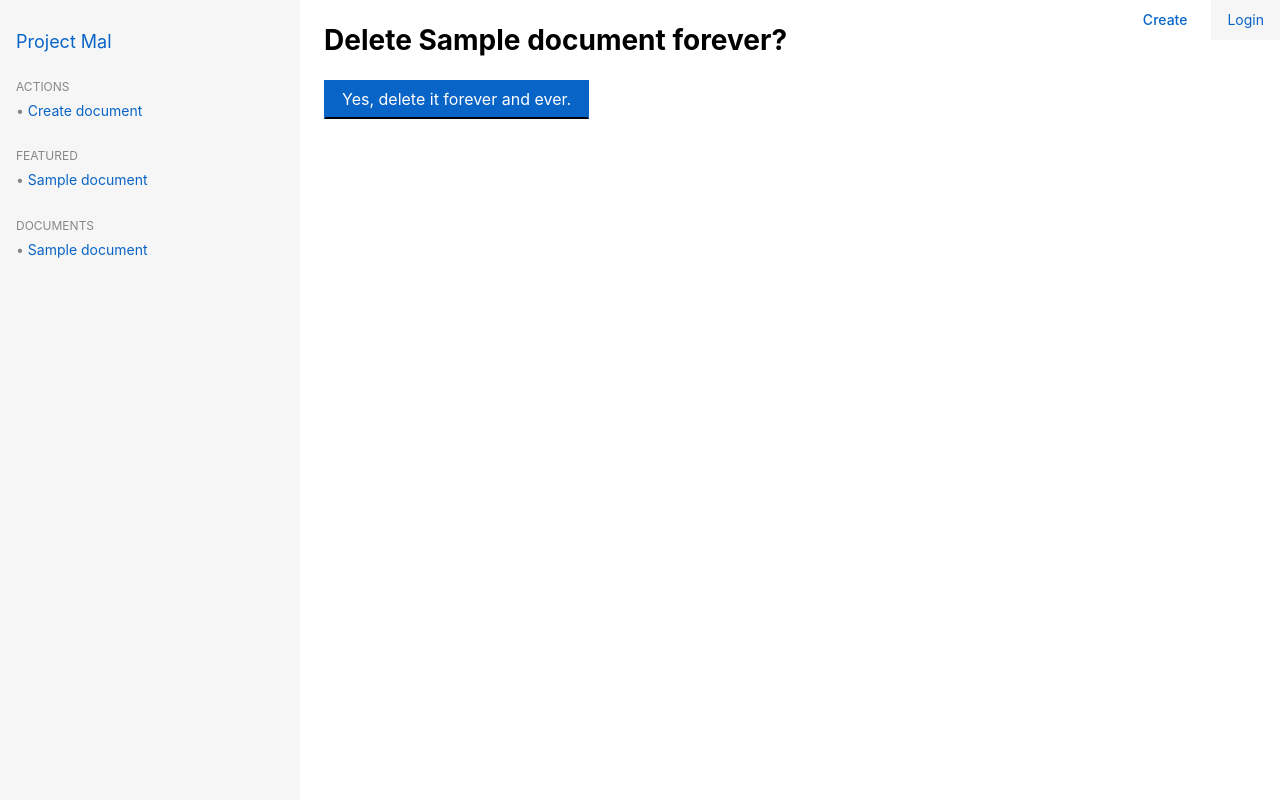
After one commit to sirodoht/mal, a Django app: page /documents/1/delete/ in a window 1280 px wide. The commit adds this page. Run offline with Django 3.2, Linux system fonts and the light colour scheme; tables that the repository leaves empty hold one stand-in row (values such as "Sample post").

Commit message:
add delete ui functionality

```diff
--- /dev/null
+++ b/main/templates/main/document_confirm_delete.html
@@ -0,0 +1,11 @@
+{% extends 'main/layout.html' %}
+
+{% block content %}
+<main>
+    <h1>Delete {{ document.title }} forever?</h1>
+    <form method="post">
+        {% csrf_token %}
+        <input type="submit" value="Yes, delete it forever and ever.">
+    </form>
+</main>
+{% endblock %}
--- a/main/templates/main/document_detail.html
+++ b/main/templates/main/document_detail.html
@@ -13,7 +13,7 @@
 <aside class="rightbar">
     <a href="{% url 'main:document_update' document.id %}">Edit document</a>
     <br>--
-    <br><a href="#">Del</a>
+    <br><a href="{% url 'main:document_delete' document.id %}">Del</a>
     <br>--
     <br>Created by {{ request.user }} at Mar 24, 2030.
     <br>Last edited by {{ request.user }} at Mar 24, 2030.
--- a/main/templates/main/document_form.html
+++ b/main/templates/main/document_form.html
@@ -1,7 +1,7 @@
 {% extends 'main/layout.html' %}
 
 {% block content %}
-<main class="create">
+<main>
     {% if form.initial %}
     <h1>Editing document</h1>
     {% else %}
```
